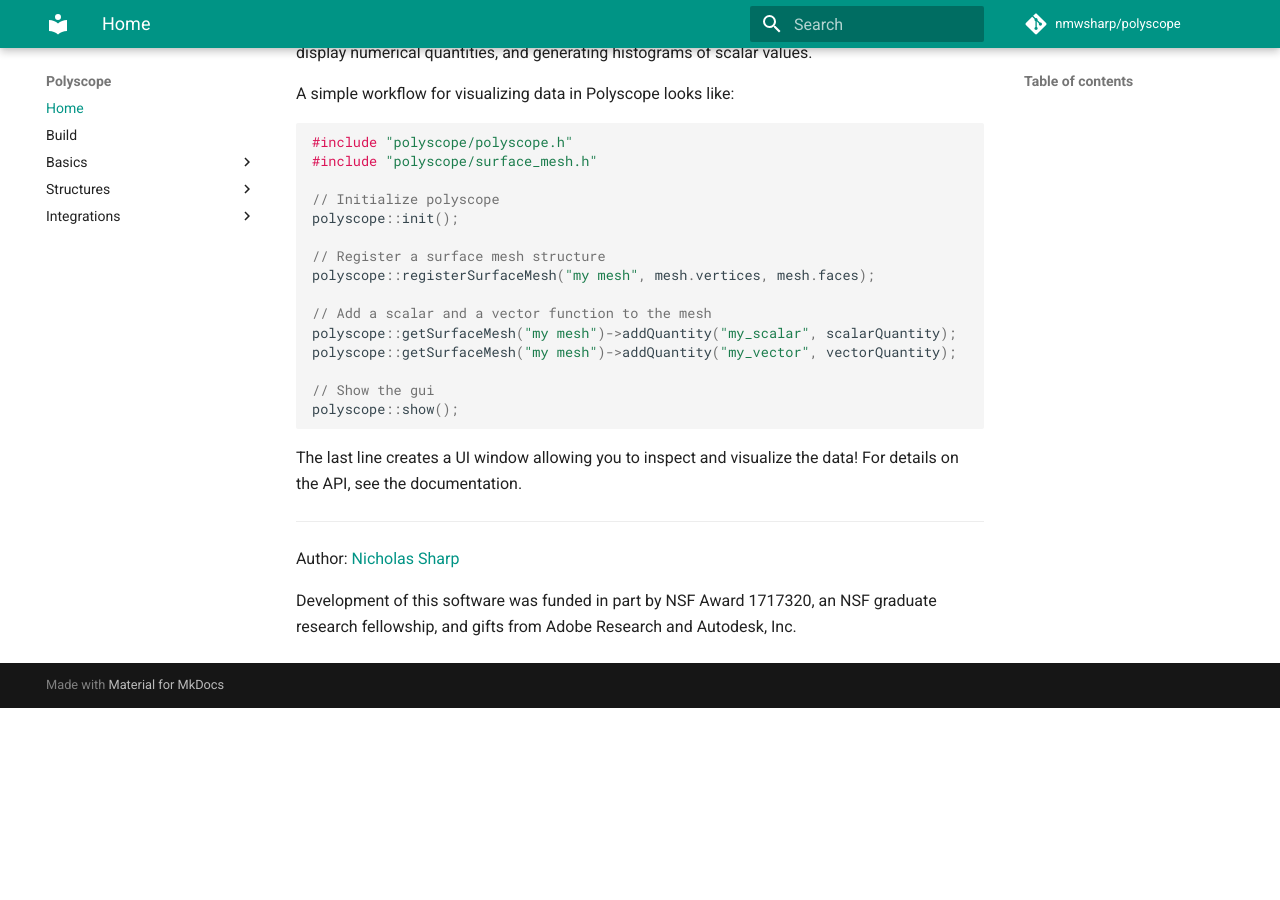
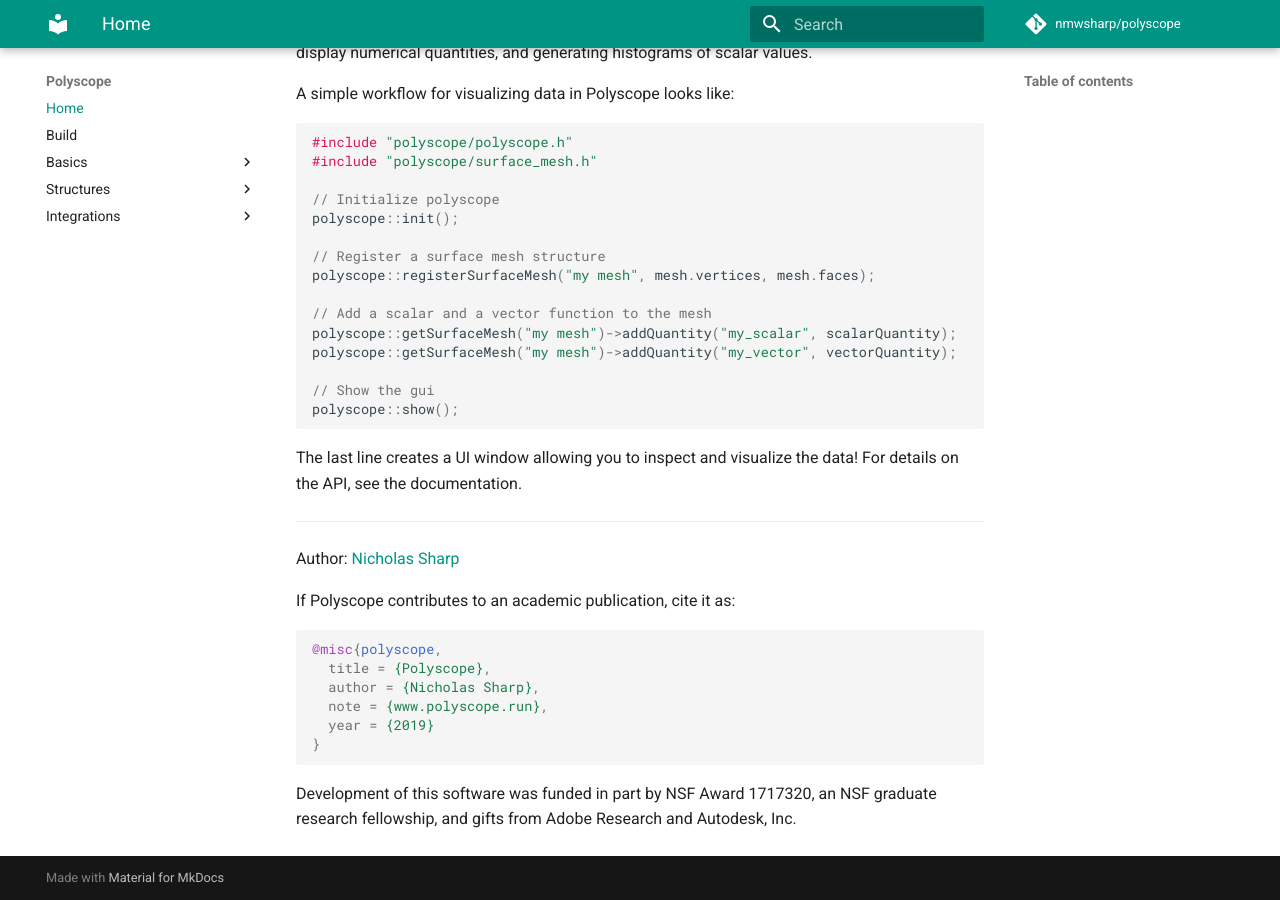
Before and after one commit to nmwsharp/polyscope-docs, an MkDocs documentation site: the page built from source/index.md, in a window 1280 px wide and 900 px high, scrolled down 679 px. Built offline with MkDocs 1.6.1 and Material for MkDocs 9.7.7, drawn with Linux system fonts in a browser that asks for light colours; comment, search, counter and statistics services are not loaded; old or Windows-style settings are respelled for this version of MkDocs; before the commit the page ends 1387 px from its top, so only the background shows below that.

Commit message:
update index

````diff
--- a/source/index.md
+++ b/source/index.md
@@ -28,6 +28,16 @@
 The last line creates a UI window allowing you to inspect and visualize the data! For details on the API, see the documentation.
 
 ---
-Author: [Nicholas Sharp](nmwsharp.com)
+Author: [Nicholas Sharp](http://www.nmwsharp.com)
+
+If Polyscope contributes to an academic publication, cite it as:
+```bib
+@misc{polyscope,
+  title = {Polyscope},
+  author = {Nicholas Sharp},
+  note = {www.polyscope.run},
+  year = {2019}
+}
+```
 
 Development of this software was funded in part by NSF Award 1717320, an NSF graduate research fellowship, and gifts from Adobe Research and Autodesk, Inc.
````
